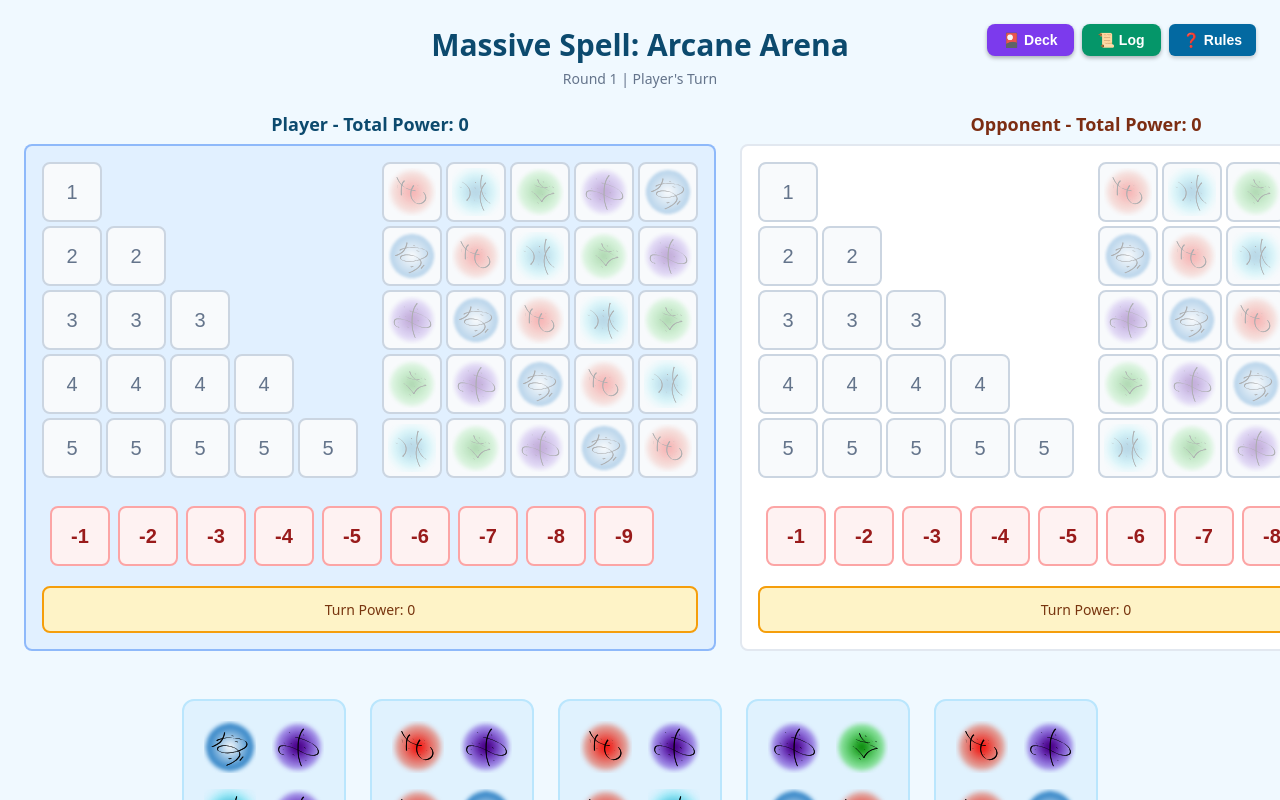
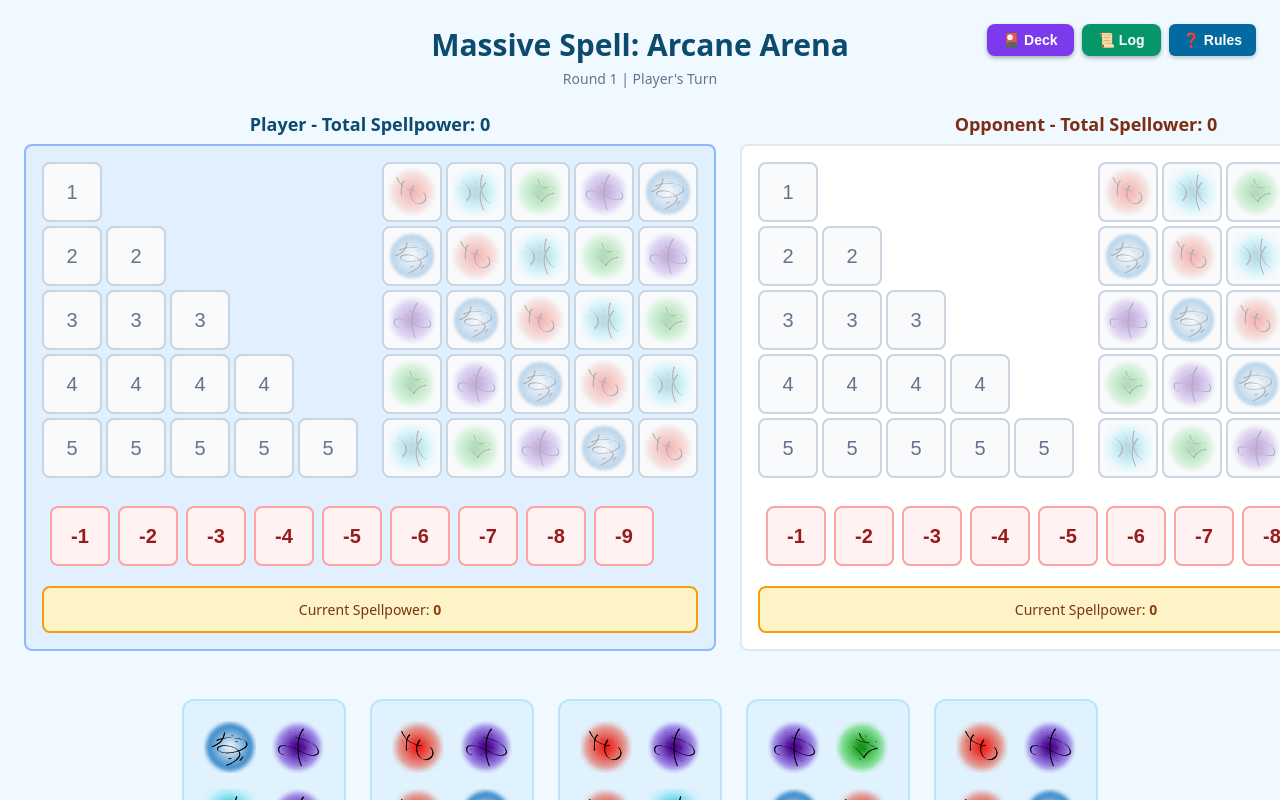
Before and after one commit to vlad92z/necromancer-web, a React (Vite) app: page / in a window 1280 px wide. Both pictures are taken after a click on the button "START GAME". Shown: the top 800 px of the page. Built offline with nearby package versions, Linux system fonts and the light colour scheme.

Commit message:
Update UI labels to use 'Spellpower'
Changed 'Total Power' to 'Total Spellpower' in PlayerView and OpponentView components. Simplified RunePower display to consistently show 'Current Spellpower' and improved layout for clarity.

```diff
--- a/src/features/gameplay/components/OpponentView.tsx
+++ b/src/features/gameplay/components/OpponentView.tsx
@@ -22,7 +22,7 @@ export function OpponentView({ opponent, isActive }: OpponentViewProps) {
         color: '#7c2d12',
         textAlign: 'center'
       }}>
-        {opponent.name} - Total Power: {opponent.score}
+        {opponent.name} - Total Spellower: {opponent.score}
         {isActive && <span style={{ marginLeft: '8px', color: '#ea580c' }}>(Taking Turn...)</span>}
       </div>
       <PlayerBoard
--- a/src/features/gameplay/components/PlayerView.tsx
+++ b/src/features/gameplay/components/PlayerView.tsx
@@ -35,7 +35,7 @@ export function PlayerView({
         color: '#0c4a6e',
         textAlign: 'center'
       }}>
-        {player.name} - Total Power: {player.score}
+        {player.name} - Total Spellpower: {player.score}
       </div>
       <PlayerBoard
         player={player}
--- a/src/features/gameplay/components/RunePower.tsx
+++ b/src/features/gameplay/components/RunePower.tsx
@@ -37,16 +37,14 @@ export function RunePower({ player }: RunePowerProps) {
       padding: isMobile ? '8px' : '12px',
       marginTop: isMobile ? '8px' : '12px'
     }}>
-
-      {segments.length > 0 ? (
-        <div style={{
-          fontSize: isMobile ? '11px' : '14px',
-          color: '#78350f',
-          display: 'flex',
-          flexDirection: 'column',
-          gap: '4px'
-        }}>
-          <div style={{ fontWeight: '500' }}>
+      <div style={{
+        fontSize: isMobile ? '11px' : '14px',
+        color: '#78350f',
+        fontWeight: '500',
+        textAlign: 'center'
+      }}>
+        Current Spellpower: {segments.length > 0 ? (
+          <>
             {segments.map((seg, index) => (
               <span key={index}>
                 {index > 0 && ' + '}
@@ -55,54 +53,13 @@ export function RunePower({ player }: RunePowerProps) {
             ))}
             {' = '}
             <span style={{ fontWeight: 'bold', color: '#92400e' }}>
-              {totalPower}
+              {netPower}
             </span>
-          </div>
-
-          {floorPenaltyCount > 0 && (
-            <div style={{ color: '#991b1b', fontWeight: '500' }}>
-              Overload: {floorPenalty}
-            </div>
-          )}
-
-          <div style={{
-            paddingTop: '6px',
-            borderTop: '1px solid #fbbf24',
-            fontWeight: 'bold',
-            color: '#92400e'
-          }}>
-            Turn Power: {netPower}
-          </div>
-        </div>
-      ) : floorPenaltyCount > 0 ? (
-        <div style={{
-          fontSize: isMobile ? '11px' : '14px',
-          display: 'flex',
-          flexDirection: 'column',
-          gap: '4px'
-        }}>
-          <div style={{ color: '#991b1b', fontWeight: '500' }}>
-            Floor penalty: {floorPenalty}
-          </div>
-          <div style={{
-            paddingTop: '6px',
-            borderTop: '1px solid #fbbf24',
-            fontWeight: 'bold',
-            color: '#92400e'
-          }}>
-            Turn Power: {netPower}
-          </div>
-        </div>
-      ) : (
-        <div style={{
-          fontSize: isMobile ? '11px' : '14px',
-          color: '#78350f',
-          fontWeight: '500',
-          textAlign: 'center'
-        }}>
-          Turn Power: 0
-        </div>
-      )}
+          </>
+        ) : (
+          <span style={{ fontWeight: 'bold', color: '#92400e' }}>0</span>
+        )}
+      </div>
     </div>
   );
 }
```
